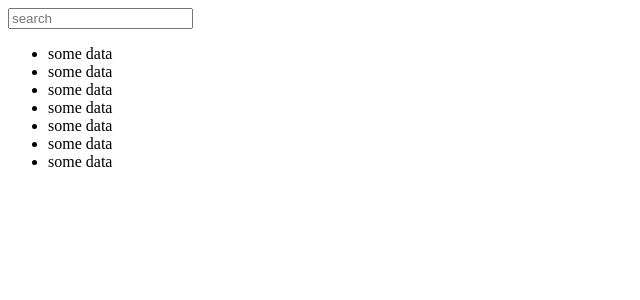
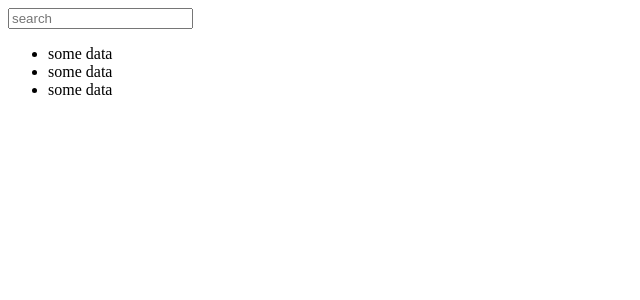
Before and after one commit to sangthebui/thinking-in-react-search-box, a React (Create React App) app: page / in a window 1280 px wide. Shown: the top 300 px of the page, without its empty margins (0-640 px from the left). Built offline with nearby package versions, Linux system fonts and the light colour scheme.

Commit message:
Step 1: break SearchBox and SuggestionLists into Presentational components. Create SearchBox Container components to hold both of them.

```diff
--- a/src/App.js
+++ b/src/App.js
@@ -4,6 +4,7 @@ import { createStore, combineReducers  } from 'redux';
 import { Provider } from 'react-redux';
 
 import searchData from './reducer';
+import SearchContainer from "./SearchContainer";
 
 
 const allReducers = combineReducers({
@@ -20,18 +21,7 @@ class App extends Component {
     render() {
         return (
             <Provider store={store} >
-                <main>
-                    <input placeholder="search"/>
-                    <ul>
-                        <li>some data</li>
-                        <li>some data</li>
-                        <li>some data</li>
-                        <li>some data</li>
-                        <li>some data</li>
-                        <li>some data</li>
-                        <li>some data</li>
-                    </ul>
-                </main>
+                <SearchContainer/>
             </Provider>
         );
     }
--- /dev/null
+++ b/src/SearchBox.js
@@ -0,0 +1,8 @@
+import React from 'react';
+
+const SearchBox = ({}) => (
+    <input placeholder="search" />
+);
+
+
+export default SearchBox;
--- /dev/null
+++ b/src/SearchContainer.js
@@ -0,0 +1,15 @@
+import React, { Component } from 'react';
+import SearchBox from "./SearchBox";
+
+import SuggestionLists from "./SuggestionLists";
+
+export default class SearchContainer extends Component{
+    render(){
+        return (
+            <main>
+                <SearchBox/>
+                <SuggestionLists/>
+            </main>
+        )
+    }
+}
--- /dev/null
+++ b/src/SuggestionLists.js
@@ -0,0 +1,13 @@
+import React from 'react';
+
+
+
+const SuggestionLists = ({}) => (
+    <ul>
+        <li>some data</li>
+        <li>some data</li>
+        <li>some data</li>
+    </ul>
+);
+
+export default SuggestionLists;
```
